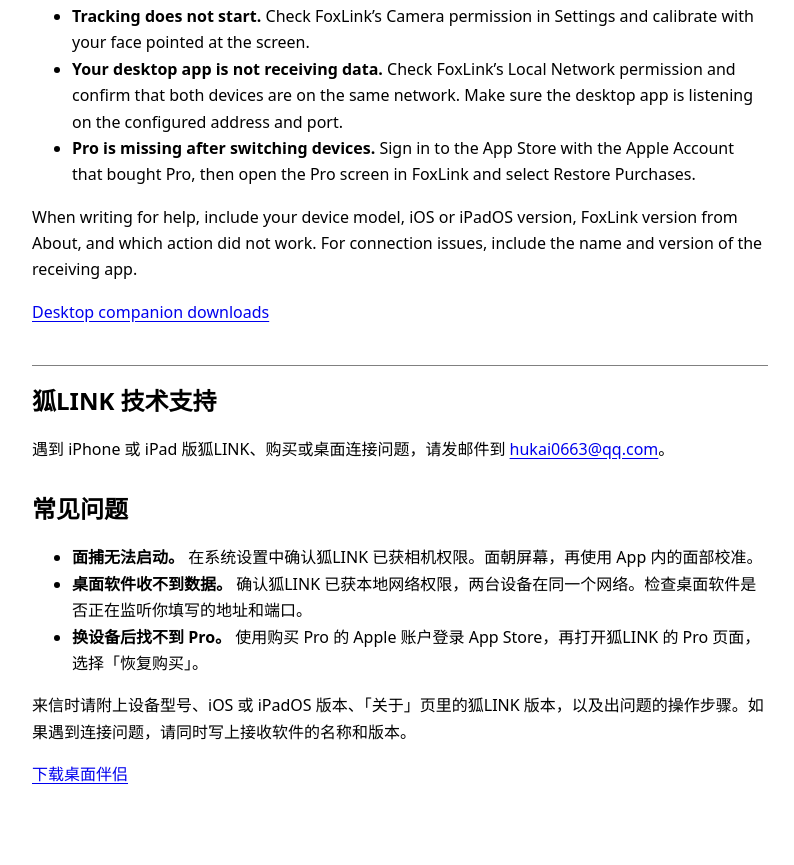
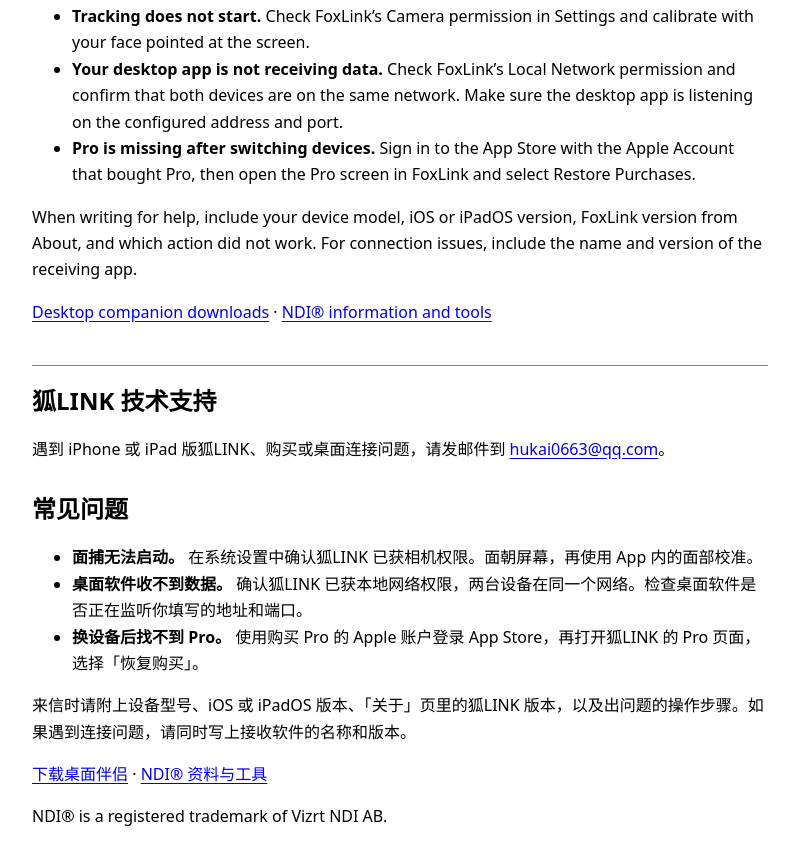
Before and after one commit to kmini/foxlink, a plain HTML site: page support.html in a window 1280 px wide. Shown: the part 289-1154 px from the top of the page, without its empty margins (240-1034 px from the left). Drawn offline with Linux system fonts and the light colour scheme.

Commit message:
Clarify FoxLink support resources

```diff
--- a/support.html
+++ b/support.html
@@ -28,7 +28,7 @@ a { text-underline-offset: 0.2em; }
 <li><strong>Pro is missing after switching devices.</strong> Sign in to the App Store with the Apple Account that bought Pro, then open the Pro screen in FoxLink and select Restore Purchases.</li>
 </ul>
 <p>When writing for help, include your device model, iOS or iPadOS version, FoxLink version from About, and which action did not work. For connection issues, include the name and version of the receiving app.</p>
-<p><a href="./">Desktop companion downloads</a></p>
+<p><a href="./">Desktop companion downloads</a> · <a href="https://ndi.video/">NDI® information and tools</a></p>
 <section id="zh" lang="zh-Hans">
 <h1>狐LINK 技术支持</h1>
 <p>遇到 iPhone 或 iPad 版狐LINK、购买或桌面连接问题，请发邮件到 <a href="mailto:hukai0663@qq.com?subject=FoxLink%20Support">hukai0663@qq.com</a>。</p>
@@ -39,8 +39,9 @@ a { text-underline-offset: 0.2em; }
 <li><strong>换设备后找不到 Pro。</strong> 使用购买 Pro 的 Apple 账户登录 App Store，再打开狐LINK 的 Pro 页面，选择「恢复购买」。</li>
 </ul>
 <p>来信时请附上设备型号、iOS 或 iPadOS 版本、「关于」页里的狐LINK 版本，以及出问题的操作步骤。如果遇到连接问题，请同时写上接收软件的名称和版本。</p>
-<p><a href="./">下载桌面伴侣</a></p>
+<p><a href="./">下载桌面伴侣</a> · <a href="https://ndi.video/">NDI® 资料与工具</a></p>
 </section>
+<footer><p>NDI® is a registered trademark of Vizrt NDI AB.</p></footer>
 </main>
 </body>
 </html>
```
